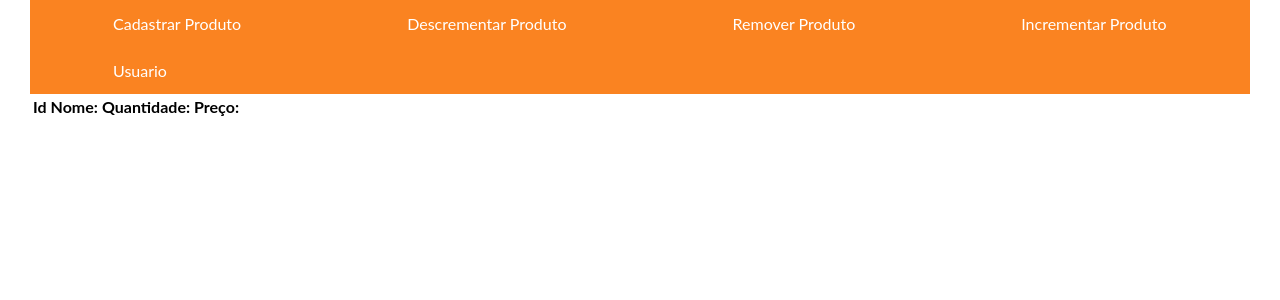
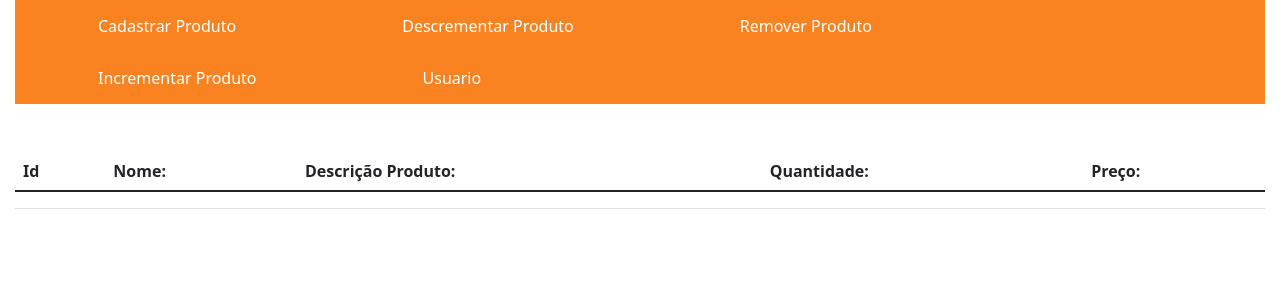
Before and after one commit to KauannGuimaraes/projeto-integrado-2-semestre, a PHP site: page /estoque.php in a window 1280 px wide. Shown: the top 300 px of the page. Run offline with PHP 8.4, Linux system fonts and the light colour scheme; tables that the repository leaves empty or names only in its code hold one stand-in row (values such as "Sample post"); data that the repository does not hold is empty.

Commit message:
Alterções no Resultado do Estoque

```diff
--- a/view/acess/index.php
+++ b/view/acess/index.php
@@ -10,7 +10,7 @@
                 <li><a href="../produto/decrement-produto.php">Descrementar Produto</a></li>
                 <li><a href="../produto/delete-produto.php">Remover Produto</a></li>
                 <li><a href="../produto/increment-produto.php">Incrementar Produto</a></li>
-                <li><a href="../barcodes.php">Usuario</a></li>
+                <li><a href="../estoque.php">Estoque</a></li>
             </ul>
         </div>
     </nav>
--- a/view/estoque.php
+++ b/view/estoque.php
@@ -1,25 +1,32 @@
+
 <?php require '../Model/ProdutoDAO.php' ?>
 <html>
     <head>
     <link href="acess/style.css" rel="stylesheet">
+    <link href="https://cdn.jsdelivr.net/npm/bootstrap@5.1.3/dist/css/bootstrap.min.css" rel="stylesheet" integrity="sha384-1BmE4kWBq78iYhFldvKuhfTAU6auU8tT94WrHftjDbrCEXSU1oBoqyl2QvZ6jIW3" crossorigin="anonymous">
     </head>
 <body>
+
+
     <nav>
         <div id="menu">
             <ul>
-                <li><a href="../produto/add-produto.php">Cadastrar Produto</a></li>
-                <li><a href="../produto/decrement-produto.php">Descrementar Produto</a></li>
-                <li><a href="../produto/delete-produto.php">Remover Produto</a></li>
-                <li><a href="../produto/increment-produto.php">Incrementar Produto</a></li>
-                <li><a href="../barcodes.php">Usuario</a></li>
+                <li><a href="produto/add-produto.php">Cadastrar Produto</a></li>
+                <li><a href="produto/decrement-produto.php">Descrementar Produto</a></li>
+                <li><a href="produto/delete-produto.php">Remover Produto</a></li>
+                <li><a href="produto/increment-produto.php">Incrementar Produto</a></li>
+                <li><a href="estoque.php">Usuario</a></li>
             </ul>
         </div>
-    </nav>
+    </nav><br><br>
+
+    <center>
     <table class="table">
   <thead>
     <tr>
       <th scope="col">Id</th>
       <th scope="col">Nome:</th>
+      <th scope="col">Descrição Produto:</th>
       <th scope="col">Quantidade:</th>
       <th scope="col">Preço:</th>
     </tr>
@@ -33,10 +40,12 @@
       <td><?php echo $result['idProduto'] ?></td>
       <td><?php echo $result['NomeProduto'] ?></td>
       <td><?php echo $result['DescricaoProduto'] ?></td>
+      <td><?php echo $result['QuantidadeProduto'] ?></td>
       <td><?php echo $result['PrecoProduto'] ?></td>
     </tr>
     <?php  } ?>
   </tbody>
 </table>
+</center>
 </body>
 </html>
```
